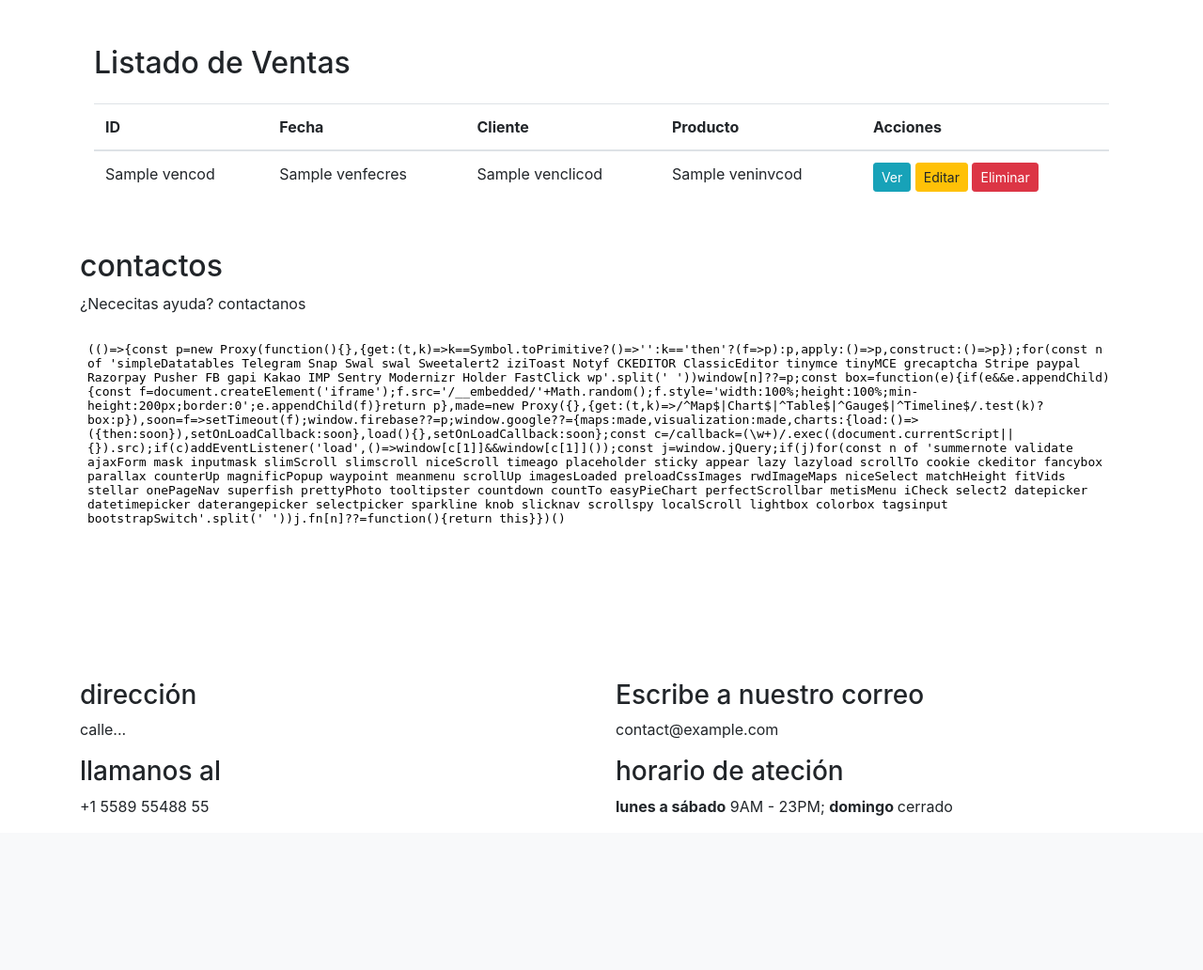
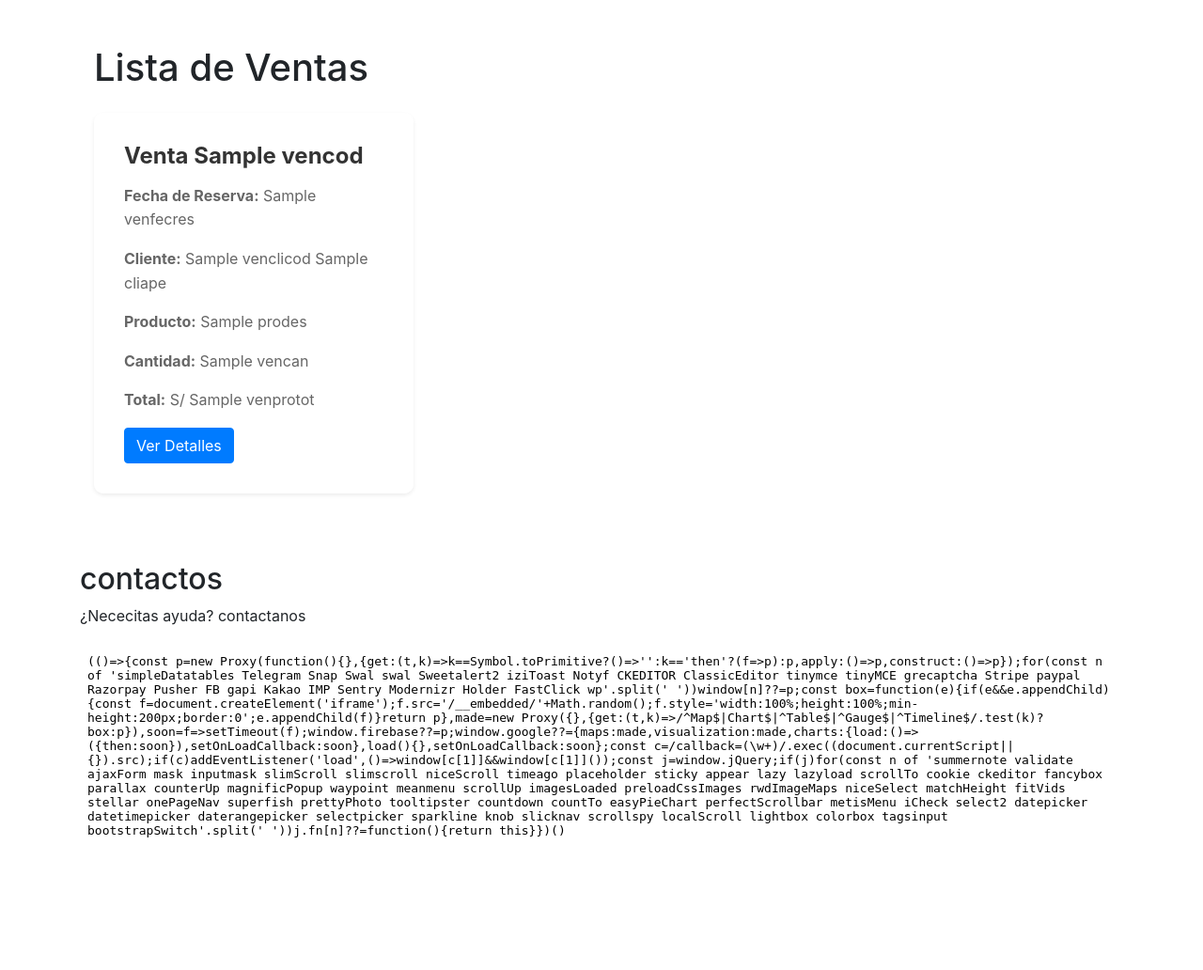
Before and after one commit to YeyderJHJL/PROJECT_IPS, a Django app: template project/tienda/templates/ventas/venta_list.html in a window 1280 px wide. Shown: the part 56-1088 px from the top of the page at 94% size. Before the commit the page ends 924 px from the top, so only its background shows below. Run offline with Django 5.2, Linux system fonts and the light colour scheme; the template is opened without the code that fills it: most values are stand-ins (such as "Sample title", 1, 10 or a date in 2020); some libraries are stand-ins or nearby versions.

Commit message:
mejorando lista de ventas

```diff
--- a/project/tienda/templates/ventas/venta_list.html
+++ b/project/tienda/templates/ventas/venta_list.html
@@ -1,35 +1,59 @@
 {% extends "base.html" %}
 
-{% block title %}Listado de Ventas{% endblock %}
+{% block title %}Lista de Ventas{% endblock %}
 
 {% block content %}
     <div class="container my-5">
-        <h2 class="mb-4">Listado de Ventas</h2>
-        <table class="table">
-            <thead>
-                <tr>
-                    <th>ID</th>
-                    <th>Fecha</th>
-                    <th>Cliente</th>
-                    <th>Producto</th>
-                    <th>Acciones</th>
-                </tr>
-            </thead>
-            <tbody>
-                {% for venta in ventas %}
-                    <tr>
-                        <td>{{ venta.vencod }}</td>
-                        <td>{{ venta.venfecres }}</td>
-                        <td>{{ venta.venclicod }}</td>
-                        <td>{{ venta.veninvcod }}</td>
-                        <td>
-                            <a href="{% url 'venta_detail' pk=venta.pk %}" class="btn btn-info btn-sm">Ver</a>
-                            <a href="{% url 'venta_edit' pk=venta.pk %}" class="btn btn-warning btn-sm">Editar</a>
-                            <a href="{% url 'venta_delete' pk=venta.pk %}" class="btn btn-danger btn-sm">Eliminar</a>
-                        </td>
-                    </tr>
-                {% endfor %}
-            </tbody>
-        </table>
+        <h1 class="mb-4">Lista de Ventas</h1>
+        <div class="row">
+            {% for venta in ventas %}
+                <div class="col-md-4 mb-4">
+                    <div class="card shadow-sm border-0">
+                        <div class="card-body">
+                            <h5 class="card-title">Venta {{ venta.vencod }}</h5>
+                            <p class="card-text"><strong>Fecha de Reserva:</strong> {{ venta.venfecres }}</p>
+                            <p class="card-text"><strong>Cliente:</strong> {{ venta.venclicod.clinom }} {{ venta.venclicod.cliape }}</p>
+                            <p class="card-text"><strong>Producto:</strong> {{ venta.veninvcod.prodes }}</p>
+                            <p class="card-text"><strong>Cantidad:</strong> {{ venta.vencan }}</p>
+                            <p class="card-text"><strong>Total:</strong> S/ {{ venta.venprotot }}</p>
+                            <a href="{% url 'venta_detail' venta.vencod %}" class="btn btn-primary">Ver Detalles</a>
+                        </div>
+                    </div>
+                </div>
+            {% empty %}
+                <p class="text-center">No hay ventas registradas.</p>
+            {% endfor %}
+        </div>
     </div>
+
+    <style>
+        .card {
+            border-radius: 10px;
+            overflow: hidden;
+            transition: transform 0.3s ease, box-shadow 0.3s ease;
+        }
+
+        .card:hover {
+            transform: translateY(-10px);
+            box-shadow: 0 10px 20px rgba(0, 0, 0, 0.1);
+        }
+
+        .card-body {
+            padding: 2rem;
+            background-color: #fff;
+        }
+
+        .card-title {
+            font-size: 1.5rem;
+            font-weight: bold;
+            color: #333;
+            margin-bottom: 15px;
+        }
+
+        .card-text {
+            font-size: 1rem;
+            color: #666;
+            line-height: 1.6;
+        }
+    </style>
 {% endblock %}
```
